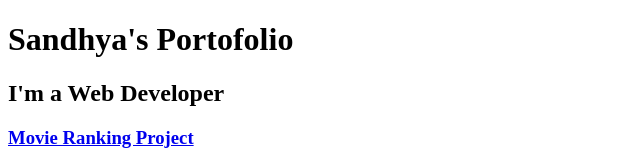
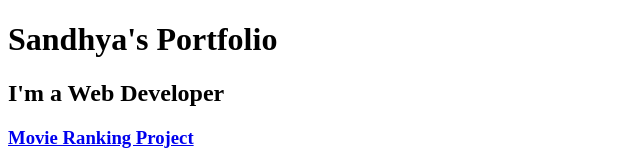
Before and after one commit to SandhyaaDev/HTML-portfolio2, a plain HTML site: page index.html in a window 1280 px wide. Shown: the top 165 px of the page, 0-640 px from the left. Drawn offline with Linux system fonts and the light colour scheme.

Commit message:
Update index.html

```diff
--- a/index.html
+++ b/index.html
@@ -6,7 +6,7 @@
    <title> My website</title>
 </head>
 <body>
-   <H1>Sandhya's Portofolio</H1>
+   <H1>Sandhya's Portfolio</H1>
    <h2>I'm a Web Developer</h2>
   <h3><a href="./public/movie-ranking.html">Movie Ranking Project</a></h3>
    <img src="./assets/images/movie-ranking.png" width="200" alt="Movie ranking">
```
